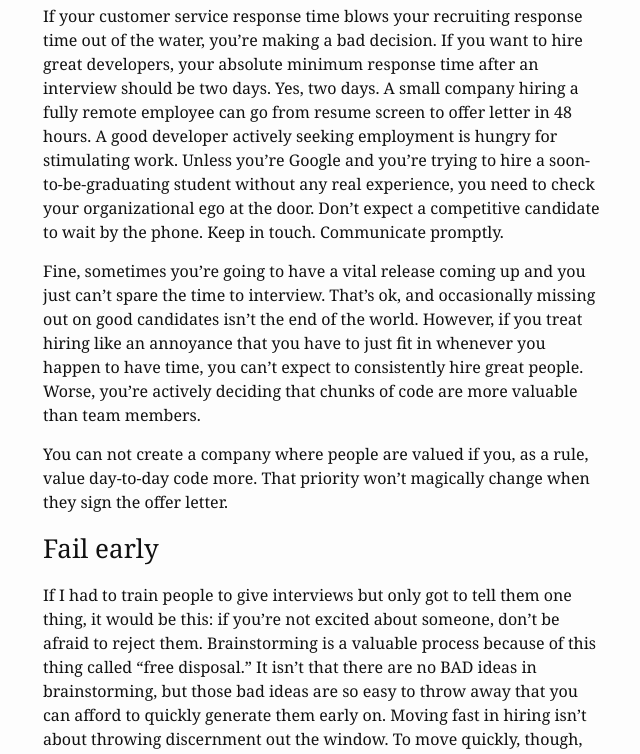
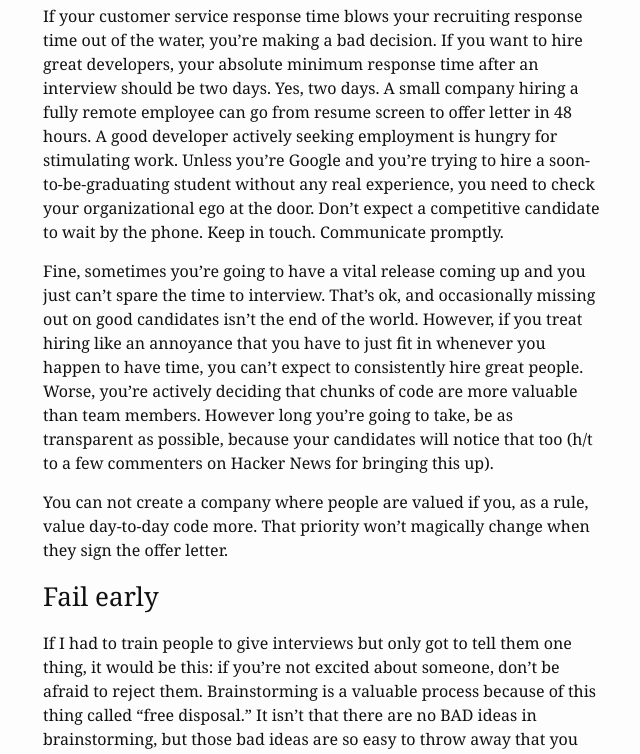
Before and after one commit to ramblinjan/ramblinjan.github.io, a Jekyll site: the page built from _posts/2016-12-05-Your-Hiring-Process-is-your-engineering-process.md, in a window 1280 px wide and 1400 px high, scrolled down 1798 px. Shown: the top 754 px of the window, without its empty margins (227-867 px from the left). Built offline with Jekyll 4.4.1, drawn with Linux system fonts in a browser that asks for light colours; comment, search, counter and statistics services are not loaded; some of the changed text lies outside the part shown.

Commit message:
couple edits

```diff
--- a/_posts/2016-12-05-Your-Hiring-Process-is-your-engineering-process.md
+++ b/_posts/2016-12-05-Your-Hiring-Process-is-your-engineering-process.md
@@ -65,6 +65,9 @@
 you have to just fit in whenever you happen to have time, you can't expect to
 consistently hire great people. Worse, you're actively deciding that chunks of
 code are more valuable than team members.
+However long you're going to take, be as transparent as possible, because
+your candidates will notice that too (h/t to a few commenters on Hacker News for
+  bringing this up).
 
 You can not create a company where people are valued if you, as a rule, value day-to-day code more.
 That priority won't magically change when they sign the
@@ -81,8 +84,11 @@
 To move quickly, though, you have to use your time wisely.
 
 ![](https://uproxx.files.wordpress.com/2015/07/30-rock-jack-brainstorming.gif?w=650)
+<small>
+*Disclaimer for candidates: your resume will likely get way less than five minutes of attention--so make it interesting. Thanks to [fecak](https://news.ycombinator.com/user?id=fecak) for [pointing this out](https://news.ycombinator.com/item?id=13110543).*
+</small>
 
-Resume screening can happen in less than five minutes and can be done by just about anyone.
+Resume screening can happen in less than five minutes and can be done by just about anyone (note to candidates: ).
 A culture fit phone interview lasts less than 30 minutes for all but the most interesting
 and extroverted candidates. A technical screen lasts at least an hour.
 Up until this point, everything can be done by rank-and-file employees. The final
@@ -210,8 +216,10 @@
 
 If you need someone who can hit the ground running right away, test them with the
 exact tools they'll be using on the job. If you need someone flexible who can
-learn anything, test them on something new and unique. If you need someone with
-a level head, try to frustrate your candidates and ditch the ones with short tempers.
+learn anything, test them on something new and unique. ~~If you need someone with
+a level head, try to frustrate your candidates and ditch the ones with short tempers~~
+<small>*(this sentence turned out to be pretty controversial on [Hacker News](https://news.ycombinator.com/item?id=13109572),
+  so I'm thinking more about how to say this based on your feedback).*</small>
 
 Remember, good tests aren't about maximizing the number of passed assertions.
 A good test fails when the code that it's testing stops doing what it's supposed to.
```
